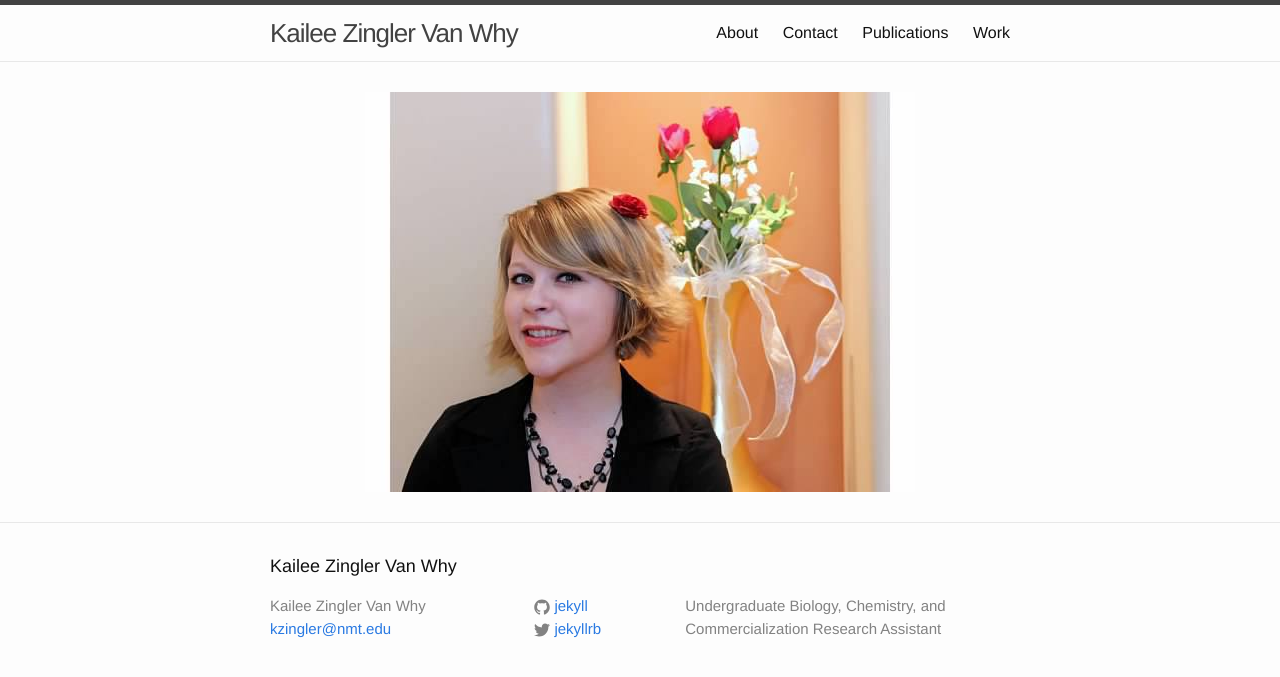
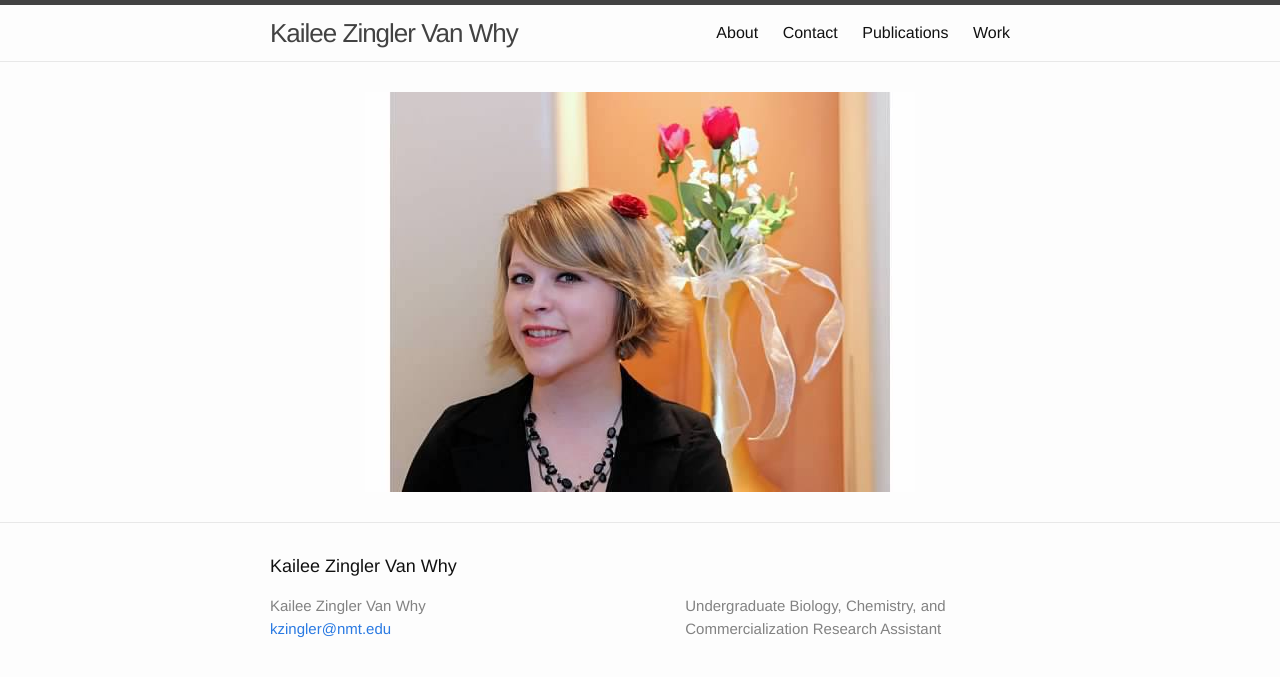
Before and after one commit to kzingler/kzingler.github.io, a Jekyll site: the page built from index.html, in a window 1280 px wide. Shown: the top 677 px of the page. Built offline with Jekyll 4.4.1, drawn with Linux system fonts in a browser that asks for light colours.

Commit message:
Update _config.yml

```diff
--- a/_config.yml
+++ b/_config.yml
@@ -3,9 +3,9 @@
 email: kzingler@nmt.edu
 description: Undergraduate Biology, Chemistry, and Commercialization Research Assistant
 baseurl: "" # the subpath of your site, e.g. /blog/
-url: "http://yourdomain.com" # the base hostname & protocol for your site
-twitter_username: jekyllrb
-github_username:  jekyll
+url: "http://kvzvanwhy.me" # the base hostname & protocol for your site
+twitter_username:
+github_username:
 
 # Build settings
 markdown: kramdown
```
